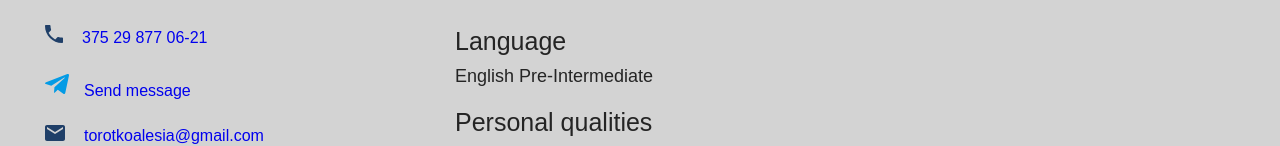
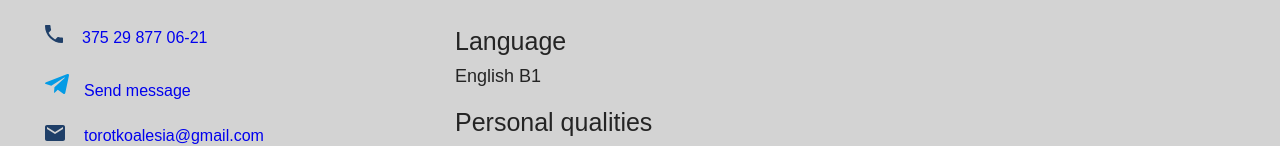
Before and after one commit to avataralesia/CV_EN, a plain HTML site: page index.html in a window 1280 px wide. Shown: the part 627-773 px from the top of the page. Drawn offline with Linux system fonts and the light colour scheme.

Commit message:
Update index.html

```diff
--- a/index.html
+++ b/index.html
@@ -60,7 +60,7 @@
 
 
                     <h3>Language</h3>
-                    <p>English Pre-Intermediate</p>
+                    <p>English B1</p>
                     <h3>Personal qualities</h3>
                     <ul class="qual">
                         <li>Dependable</li>
```
